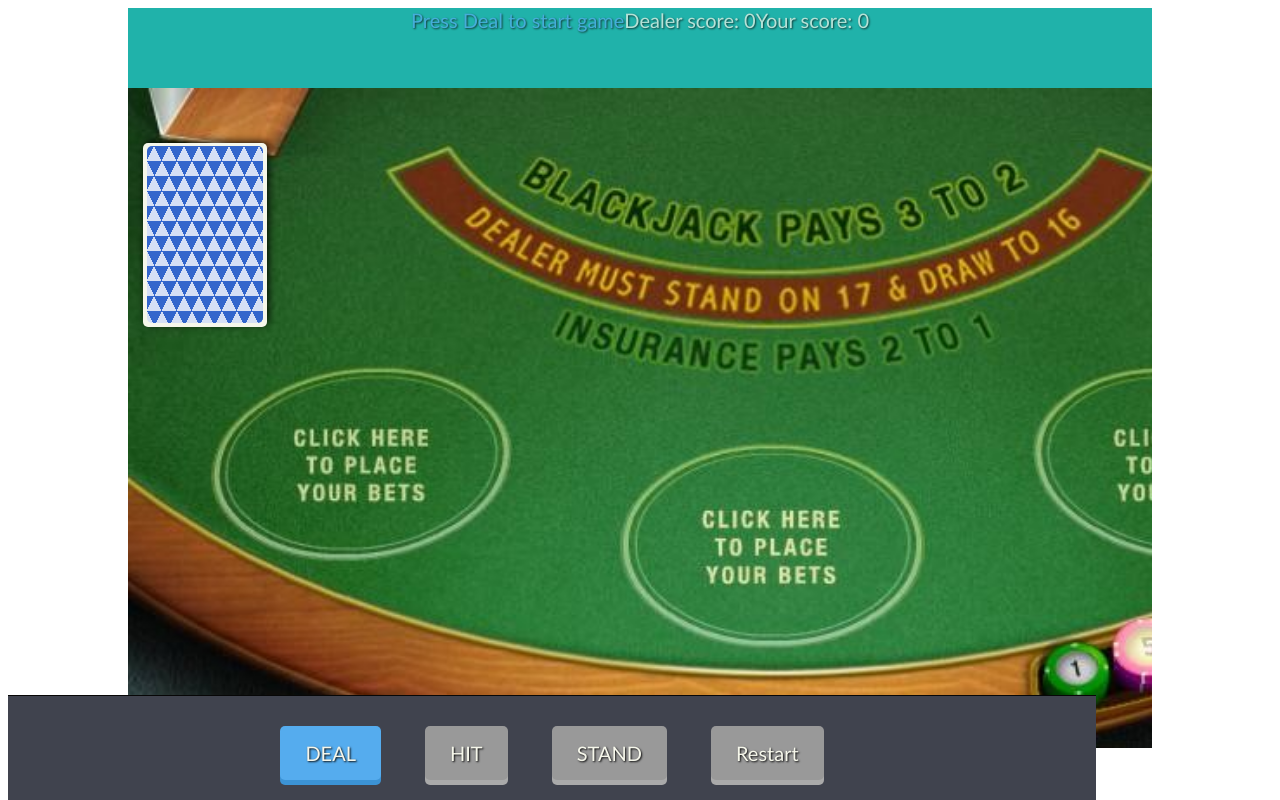
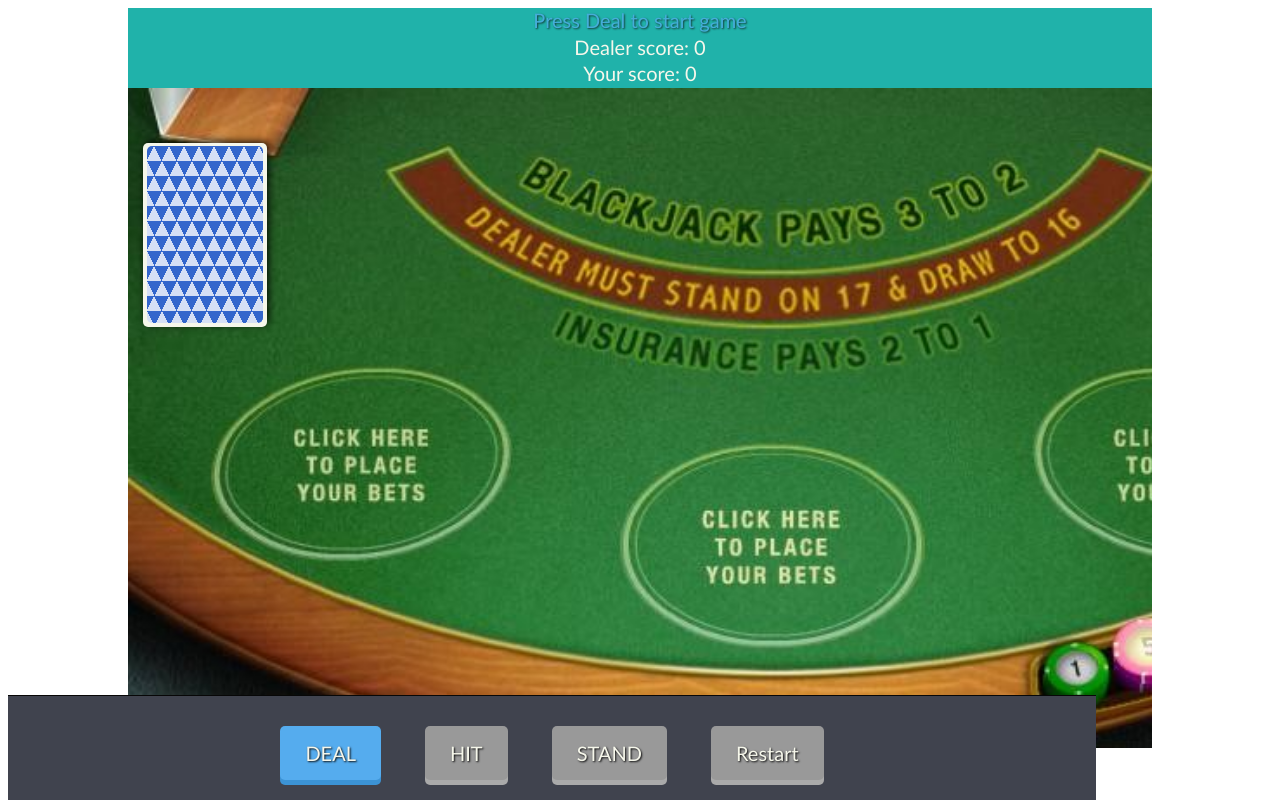
Before and after one commit to chijekwu/kingsleyOnonachi.github.io, a plain HTML site: page blackjack_game/index.html in a window 1280 px wide. Drawn offline with Linux system fonts and the light colour scheme; a web font is replaced by a local one.

Commit message:
second update

```diff
--- a/blackjack_game/main.css
+++ b/blackjack_game/main.css
@@ -40,6 +40,7 @@
 .scoreboard{
     background-color: lightseagreen;
     width:80vw; height:10vh;
+
 }
 
   #deck{
@@ -131,10 +132,9 @@
     text-align: center;
     font-family: Gill Sans;
     color: #F6F7EB;
-    opacity: 0.7;
     font-size: 20px;
     z-index:10;
-    text-shadow: 1px 1px 2px rgba(10, 10, 10, 1);
+    width: 100vw;
   }
 
   /* footer */
```
